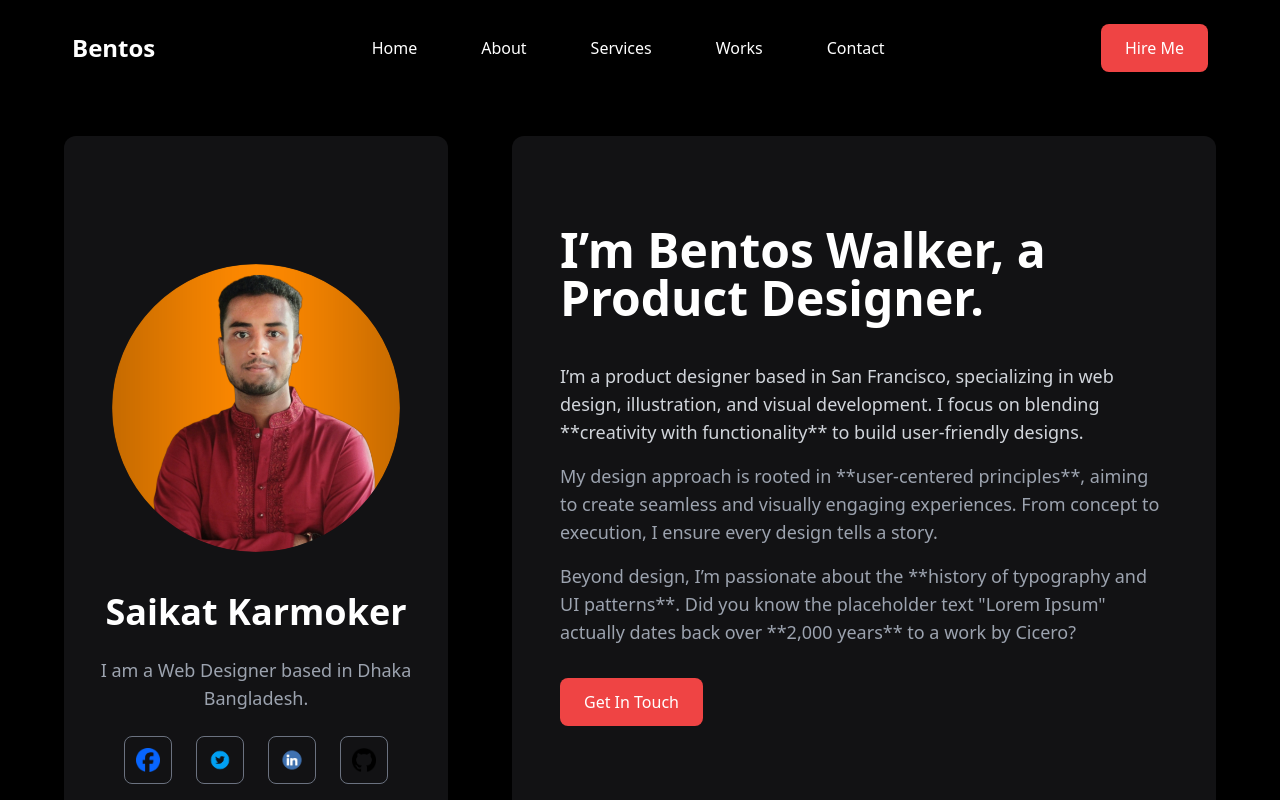
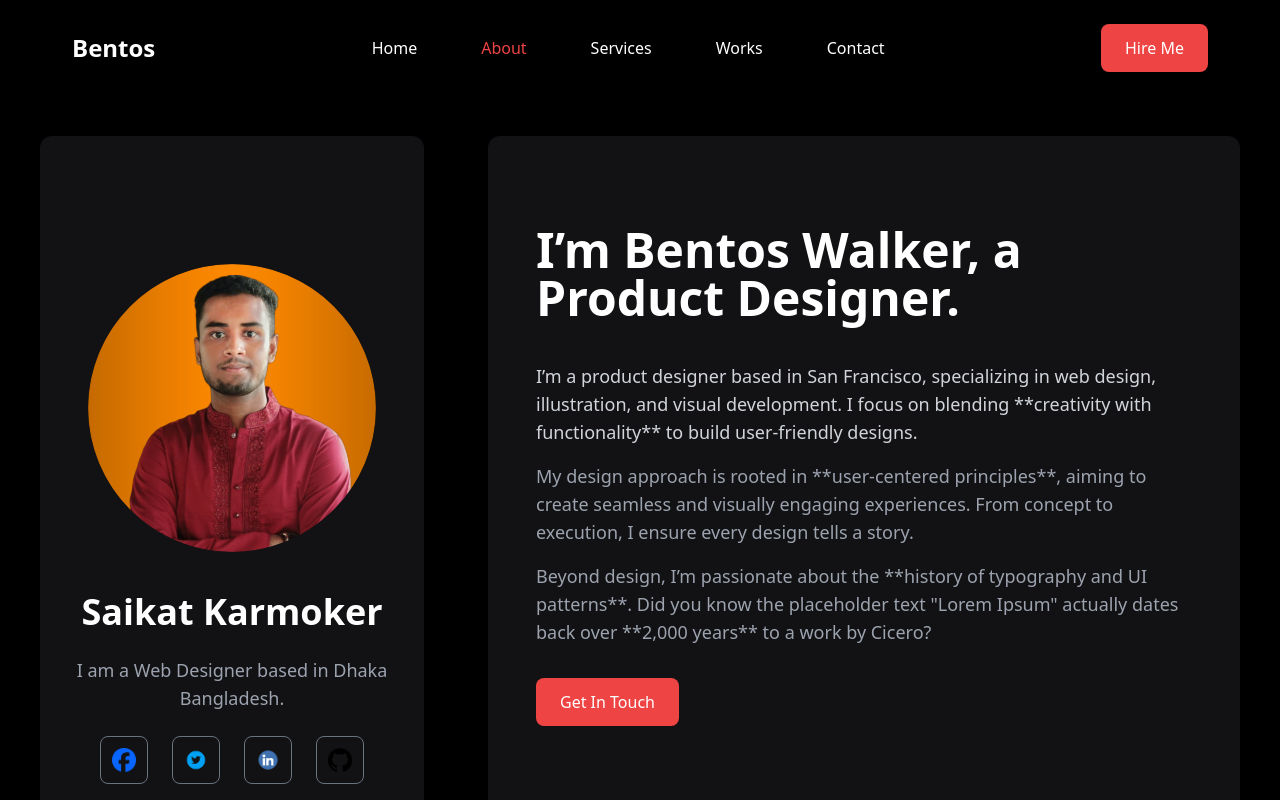
Before and after one commit to soikot-dev/soikot-portfolio, a Next.js app: page /about in a window 1280 px wide. Shown: the top 800 px of the page. Built offline with nearby package versions, Linux system fonts and the light colour scheme.

Commit message:
header active menu and top to bottom scroll update

```diff
--- a/components/Header.js
+++ b/components/Header.js
@@ -1,8 +1,11 @@
-import React, { useState } from 'react';
+import React, { useState, useEffect } from 'react';
 import Link from 'next/link';
+import { useRouter } from 'next/router';
 
 const Header = () => {
   const [isMenuOpen, setIsMenuOpen] = useState(false);
+  const [showScrollTop, setShowScrollTop] = useState(false);
+  const router = useRouter();
 
   const toggleMenu = () => {
     setIsMenuOpen(!isMenuOpen);
@@ -12,13 +15,28 @@ const Header = () => {
     setIsMenuOpen(false);
   };
 
+  const isActive = (path) => router.pathname === path;
+
+  // Show "scroll to top" button when scrolled down
+  useEffect(() => {
+    const handleScroll = () => {
+      setShowScrollTop(window.scrollY > 300);
+    };
+
+    window.addEventListener('scroll', handleScroll);
+    return () => window.removeEventListener('scroll', handleScroll);
+  }, []);
+
+  const scrollToTop = () => {
+    window.scrollTo({ top: 0, behavior: 'smooth' });
+  };
+
   return (
+    <>
       <header className="bg-black text-white p-6 shadow-md">
         <div className="container mx-auto flex justify-between items-center px-6 md:px-12">
-        {/* Branding */}
           <h1 className="text-2xl font-bold">Bentos</h1>
 
-        {/* Mobile Hamburger Menu */}
           <button
             className="block md:hidden text-white"
             onClick={toggleMenu}
@@ -30,70 +48,62 @@ const Header = () => {
             </svg>
           </button>
 
-        {/* Desktop Navigation (Visible on MD screens and above) */}
           <nav className="hidden md:block">
             <ul className="flex space-x-8">
-            <li>
-              <Link href="/" className="hover:text-red-500 transition-all duration-300 py-2 px-4">
-                Home
+              {[
+                { label: 'Home', path: '/' },
+                { label: 'About', path: '/about' },
+                { label: 'Services', path: '/services' },
+                { label: 'Works', path: '/works' },
+                { label: 'Contact', path: '/contact' }
+              ].map(({ label, path }) => (
+                <li key={path}>
+                  <Link
+                    href={path}
+                    className={`hover:text-red-500 transition-all duration-300 py-2 px-4 ${isActive(path) ? 'text-red-500' : ''}`}
+                  >
+                    {label}
                   </Link>
                 </li>
-            <li>
-              <Link href="/about" className="hover:text-red-500 transition-all duration-300 py-2 px-4">
-                About
-              </Link>
-            </li>
-            <li>
-              <Link href="/services" className="hover:text-red-500 transition-all duration-300 py-2 px-4">
-                Services
-              </Link>
-            </li>
-            <li>
-              <Link href="/works" className="hover:text-red-500 transition-all duration-300 py-2 px-4">
-                Works
-              </Link>
-            </li>
-            <li>
-              <Link href="/contact" className="hover:text-red-500 transition-all duration-300 py-2 px-4">
-                Contact
-              </Link>
-            </li>
+              ))}
             </ul>
           </nav>
 
-        {/* Desktop Hire Me Button */}
           <button
-          className="bg-red-500 text-white px-6 py-3 rounded-lg hover:bg-red-600 transition-all duration-300 hidden md:block"
+            className={`bg-red-500 text-white px-6 py-3 rounded-lg hover:bg-red-600 transition-all duration-300 hidden md:block ${
+              isActive('/contact') ? 'ring-2 ring-white' : ''
+            }`}
             aria-label="Hire Me"
           >
             Hire Me
           </button>
         </div>
 
-      {/* Mobile Navigation (Controlled by isMenuOpen) */}
         {isMenuOpen && (
           <div className="md:hidden w-full bg-black text-white mt-4">
             <div className="flex flex-col items-center py-4">
-            <Link href="/" className="hover:text-red-500 transition-all duration-300 py-3 px-6 text-center" onClick={closeMenu}>
-              Home
+              {[
+                { label: 'Home', path: '/' },
+                { label: 'About', path: '/about' },
+                { label: 'Services', path: '/services' },
+                { label: 'Works', path: '/works' },
+                { label: 'Contact', path: '/contact' }
+              ].map(({ label, path }) => (
+                <Link
+                  key={path}
+                  href={path}
+                  className={`hover:text-red-500 transition-all duration-300 py-3 px-6 text-center ${isActive(path) ? 'text-red-500' : ''}`}
+                  onClick={closeMenu}
+                >
+                  {label}
                 </Link>
-            <Link href="/about" className="hover:text-red-500 transition-all duration-300 py-3 px-6 text-center" onClick={closeMenu}>
-              About
-            </Link>
-            <Link href="/services" className="hover:text-red-500 transition-all duration-300 py-3 px-6 text-center" onClick={closeMenu}>
-              Services
-            </Link>
-            <Link href="/works" className="hover:text-red-500 transition-all duration-300 py-3 px-6 text-center" onClick={closeMenu}>
-              Works
-            </Link>
-            <Link href="/contact" className="hover:text-red-500 transition-all duration-300 py-3 px-6 text-center" onClick={closeMenu}>
-              Contact
-            </Link>
+              ))}
             </div>
-          {/* Mobile Hire Me Button */}
             <div className="py-4 px-6">
               <button
-              className="bg-red-500 text-white w-full py-3 rounded-lg hover:bg-red-600 transition-all duration-300"
+                className={`bg-red-500 text-white w-full py-3 rounded-lg hover:bg-red-600 transition-all duration-300 ${
+                  isActive('/contact') ? 'ring-2 ring-white' : ''
+                }`}
                 aria-label="Hire Me"
               >
                 Hire Me
@@ -102,6 +112,18 @@ const Header = () => {
           </div>
         )}
       </header>
+
+      {/* Scroll To Top Button */}
+      {showScrollTop && (
+        <button
+          onClick={scrollToTop}
+          className="fixed bottom-6 right-6 bg-red-500 text-white p-3 rounded-full shadow-lg hover:bg-red-600 transition-all duration-300 z-50"
+          aria-label="Scroll to Top"
+        >
+          ↑
+        </button>
+      )}
+    </>
   );
 };
 
--- a/pages/about.js
+++ b/pages/about.js
@@ -13,7 +13,7 @@ const AboutPage = () => {
       {/* Header Section */}
       <Header />
 
-      <div id="about" className="container mx-auto px-6 sm:px-8 lg:px-16 py-10">
+      <div id="about" className="container mx-auto px-6 sm:px-8 lg:px-10 py-10">
         {/* Profile and About Details Section */}
 <div className="flex flex-col md:flex-row gap-8 mb-20 items-stretch">
   {/* Profile Section */}
```
Lines whose indentation alone changed are shown as unchanged.
